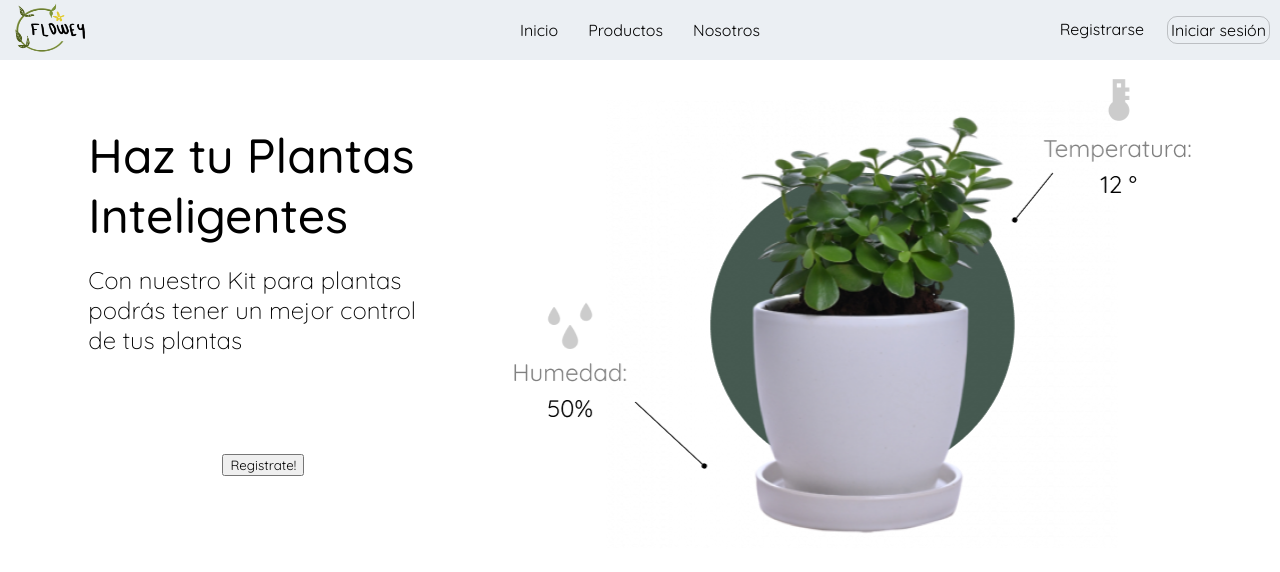
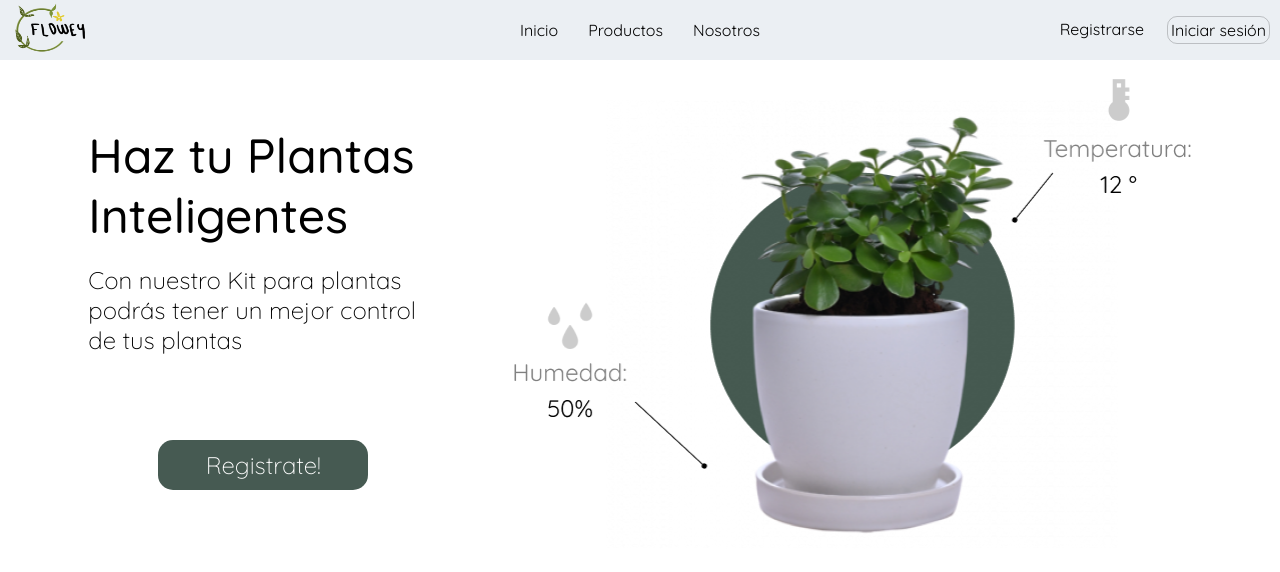
Before and after one commit to AlejandroGDL/Flowy, a React (Vite) app: page / in a window 1280 px wide. Shown: the top 572 px of the page. Built offline with nearby package versions, Linux system fonts and the light colour scheme.

Commit message:
Material UI
Implemento Material UI

```diff
--- a/src/Rutas/Login.tsx
+++ b/src/Rutas/Login.tsx
@@ -1,12 +1,14 @@
-import Button from "../components/Button"
 import "../Rutas/Login.css"
 import {Link} from 'react-router-dom'
+import Button from '@mui/material/Button';
+import Stack from '@mui/material/Stack';
+import ChevronLeftIcon from '@mui/icons-material/ChevronLeft';
 
 function Login(){
 
     return(
         <article>
-            <Link to={"/"}><Button Clase="Botón_Tertiary" Texto="Regresar" Variante="Imagen"></Button></Link>
+            <Link to={"/"}><Button variant="contained" startIcon={<ChevronLeftIcon />}>Regresar</Button></Link>
             <div>
             <img src="/src/assets/LoginVector.png" alt="Login Vector" />
             </div>
--- a/src/components/Banner.tsx
+++ b/src/components/Banner.tsx
@@ -15,7 +15,8 @@ function Carousel (){
                     to={"/Register"}>
                     <Button
                     Clase='Botón_Banner'
-                    Texto='Registrate!'></Button></Link>
+                    Texto='Registrate!'
+                    Variante="No_Imagen"></Button></Link>
                 </div>
             </div>
             <div>
--- a/src/components/Button.css
+++ b/src/components/Button.css
@@ -39,6 +39,10 @@ button{
     background-color: var(--Light_Black);
 }
 
-.Imagen{
-    background-image: url('Chevron');
+#No_Imagen{
+    background-image:none;
 }
+
+#Imagen{
+    background-image: url('src/assets/Icons/Chevron_Left.png');
+}
--- a/src/components/Button.tsx
+++ b/src/components/Button.tsx
@@ -6,12 +6,13 @@ type Propiedades ={
     Texto: string
 }
 
-const Button = ({Clase,Texto,Variante}:Propiedades)=>{
+const MyButton = ({Clase,Texto,Variante}:Propiedades)=>{
     return(
         <button
-        className="{Clase} {Variante}">
+        className={Clase}
+        id={Variante}>
         {Texto}</button>
     )
 }
 
-export default Button;
+export default MyButton;
--- a/src/main.tsx
+++ b/src/main.tsx
@@ -5,6 +5,9 @@ import './index.css'
 import Home from './components/Home'
 import Login from './Rutas/Login'
 import { createBrowserRouter, RouterProvider } from 'react-router-dom'
+import { createMuiTheme, ThemeProvider } from '@mui/material'
+import { green, red } from '@mui/material/colors'
+
 
 /*=====React Router DOM=====*/
 //Crea las rutas para nuestras paginas, mediante componentes del propio REACT
@@ -24,8 +27,24 @@ const Router = createBrowserRouter([
   },
 ]);
 
+/*=====Material UI=====*/
+//Modificar la paleta de colores Material MUI
+
+const Tema = createMuiTheme({
+  palette:{
+    primary: {
+      main: '#465A52',
+    },
+    secondary: {
+      main: '#fff',
+    }
+  }
+});
+
 ReactDOM.createRoot(document.getElementById('root') as HTMLElement).render(
   <React.StrictMode>
-    <RouterProvider router={Router} />
+    <ThemeProvider theme={Tema}>
+      <RouterProvider router={Router} />
+    </ThemeProvider>
   </React.StrictMode>,
 )
```
Also changed, not shown: package.json (+7 -1 lines), 1 other file (tests, documents, lock files or other folders).
